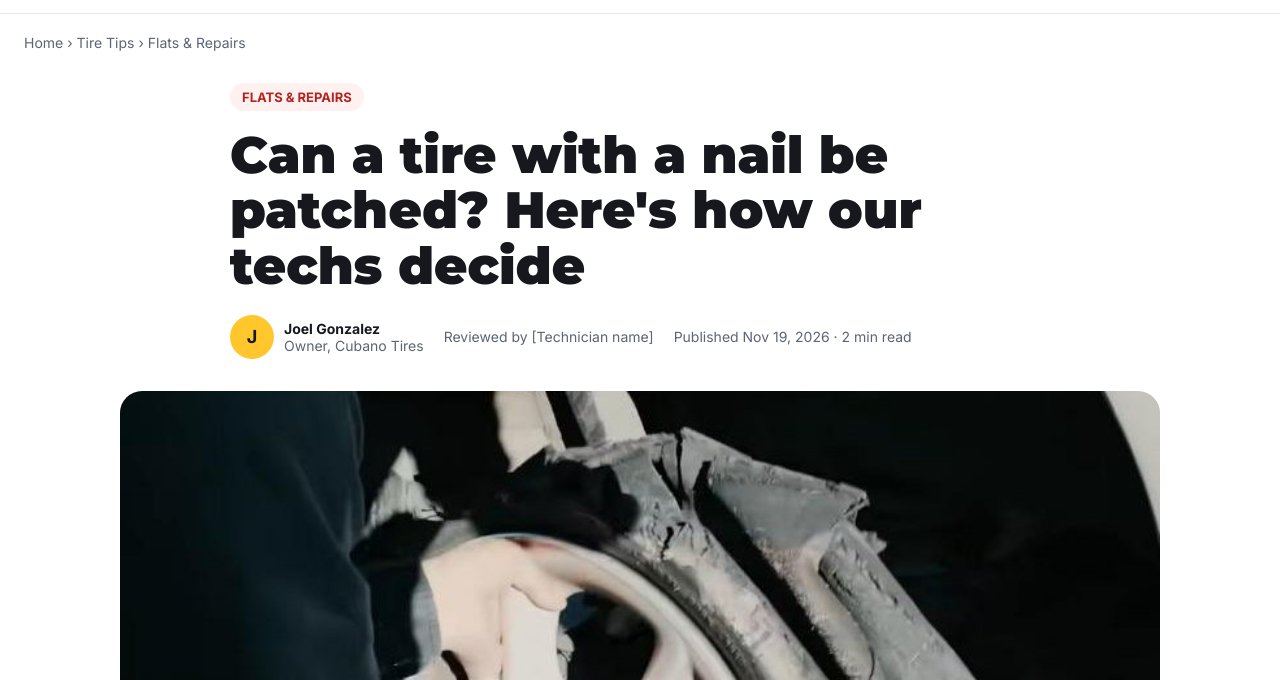
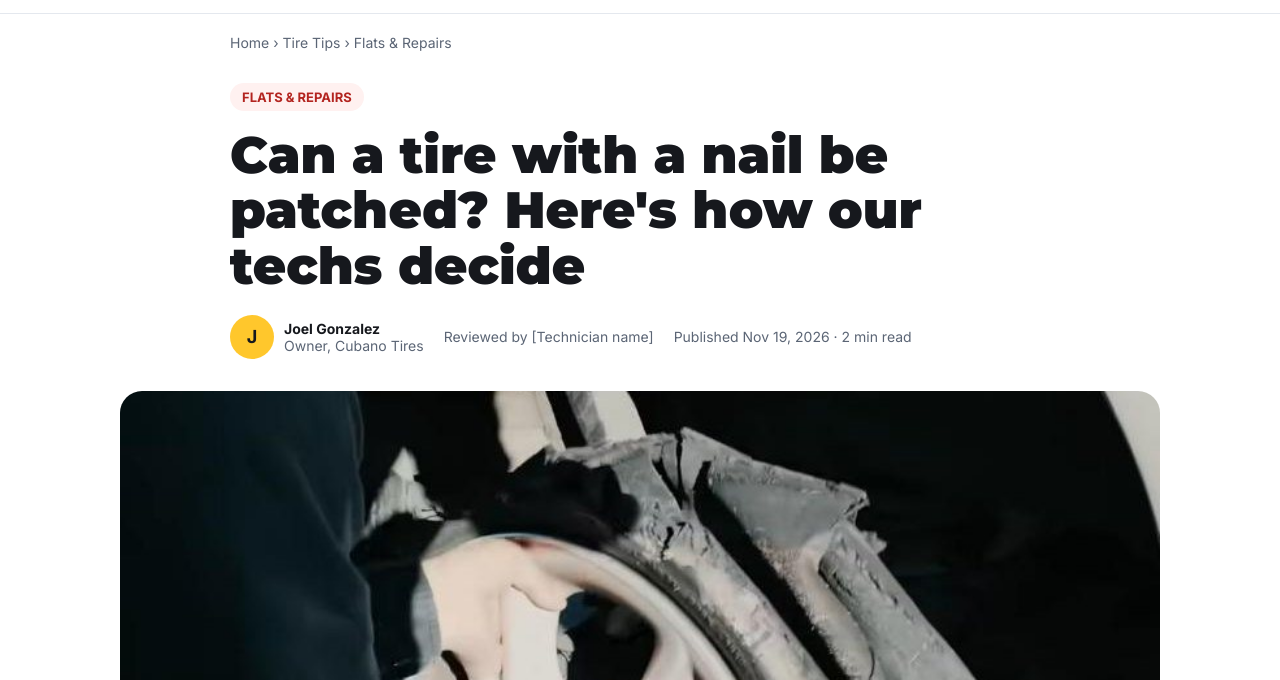
Before and after one commit to Astro-Websites/cubano-tires-mobile, an Astro site: page /blog/can-a-tire-with-a-nail-be-patched in a window 1280 px wide. Shown: the part 120-800 px from the top of the page. Built offline with nearby package versions, Linux system fonts and the light colour scheme; Astro itself is replaced by a stand-in of ours; a script that the page names is missing.

Commit message:
Align blog post breadcrumbs with the title column (#2)
Claude-Session: https://claude.ai/code/session_01YNBWeHfcWdWKNcNUGcvvVa

Co-authored-by: Claude <noreply@anthropic.com>

```diff
--- a/src/pages/blog/[slug].astro
+++ b/src/pages/blog/[slug].astro
@@ -33,10 +33,8 @@ const preview = JSON.stringify({ relativePath: post.entry.filePath?.split('/').p
   <Header {config} {navigation} />
   <main>
     <section id="top" style="background: #FFFFFF">
-      <div style="max-width: 1240px; margin: 0 auto; padding: 20px 24px 0">
-        <nav aria-label="Breadcrumb" style="font-size: 14px; color: #5B6575"><a href="/" style="color: #5B6575">Home</a> › <a href="/blog/" style="color: #5B6575">Tire Tips</a>{category && <> › <a href={`/blog/category/${category.slug}/`} style="color: #5B6575">{category.title}</a></>}</nav>
-      </div>
-      <div style="max-width: 820px; margin: 0 auto; padding: 32px 24px 24px">
+      <div style="max-width: 820px; margin: 0 auto; padding: 20px 24px 24px">
+        <nav aria-label="Breadcrumb" style="margin: 0 0 32px; font-size: 14px; color: #5B6575"><a href="/" style="color: #5B6575">Home</a> › <a href="/blog/" style="color: #5B6575">Tire Tips</a>{category && <> › <a href={`/blog/category/${category.slug}/`} style="color: #5B6575">{category.title}</a></>}</nav>
         {category && <p style={`margin: 0; display: inline-block; padding: 6px 12px; border-radius: 999px; background: ${colors.bg}; font-size: 13px; font-weight: 800; color: ${colors.fg}; text-transform: uppercase`}>{category.title}</p>}
         <h1 data-blog-field="title" style="font-family: Montserrat, Inter, system-ui, sans-serif; font-weight: 900; font-size: clamp(34px, 4vw, 52px); line-height: 1.08; margin: 16px 0 0; color: #16181D">{post.title}</h1>
         <div style="display: flex; flex-wrap: wrap; align-items: center; gap: 12px 20px; margin-top: 22px; font-size: 14px; color: #5B6575">
```
